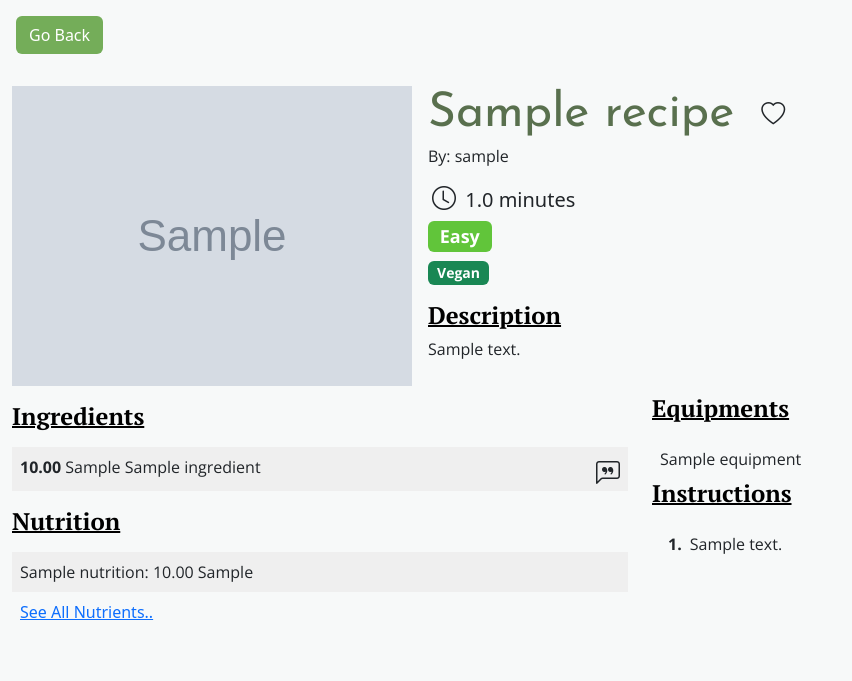
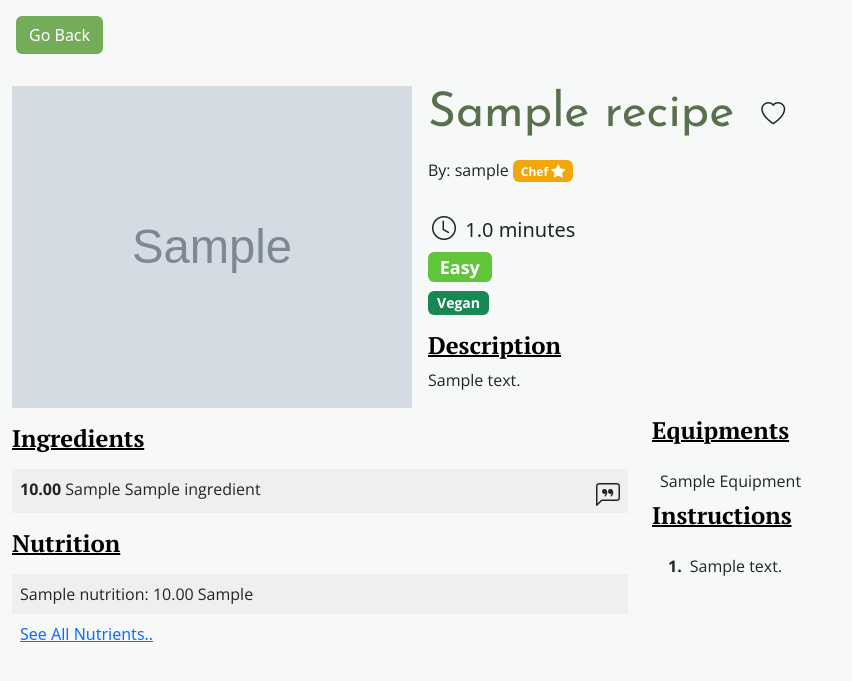
Before and after one commit to PichapopRo/project-pantry, a Django app: page /recipes/1/ in a window 1280 px wide. Shown: the part 71-752 px from the top of the page, without its empty margins (0-852 px from the left). Run offline with Django 5.2, Linux system fonts and the light colour scheme; data comes from the database, SQL or seed files in the repository; tables that the repository leaves empty hold one stand-in row (values such as "Sample post"); grey boxes marked "Sample" are stand-in pictures; some web fonts are replaced.

Commit message:
Add chef badge to UI

```diff
--- a/webpage/static/styles/style.css
+++ b/webpage/static/styles/style.css
@@ -134,3 +134,13 @@ img {
 .bi-arrow-up{
     font-size: 20px;
 }
+.star{
+    font-size: 14px;
+    color: #ffca18;
+    outline: #f1a60b;
+}
+.bi-star-fill{
+    font-size: 14px;
+    color: #ffffff;
+    font-weight: 500;
+}
--- a/webpage/templates/recipes/description.html
+++ b/webpage/templates/recipes/description.html
@@ -84,7 +84,11 @@
                    </a>
                 {% endif %}
                 </form></h1>
-        <p>By: {{ recipe.poster_id.username }}</p>
+        <p>By: {{ recipe.poster_id.username }}
+        {% if recipe.poster_id.profile.chef_badge %}
+                    <small class="badge badge-warning rounded my-3">Chef <i class="bi bi-star-fill star mb-3"></i></small>
+                    {% endif %}
+        </p>
         <h5><i class="bi bi-clock mx-1"></i> {{ recipe.estimated_time }} minutes</h5>
                 {% if recipe.get_difficulty == "Easy" %}
                 <h4><span class="badge badge-pill badge-success">Easy</span></h4>
@@ -168,7 +172,7 @@
             <h4 class="mb-3 thick mt-2">Equipments</h4>
             <ul class="list-group fill" id="equipment">
                 {% for equipment in equipments %}
-                <li class="checked"><p class="my-2 mx-2">{{ equipment.equipment.name }}</li>
+                <li class="checked"><p class="my-2 mx-2 text-capitalize">{{ equipment.equipment.name }}</li>
                 {% empty %}
                 {% endfor %}
             </ul>
--- a/webpage/templates/recipes/recipe_list.html
+++ b/webpage/templates/recipes/recipe_list.html
@@ -118,7 +118,11 @@
             <div class="card-body">
                 <small>Favourites: <span class="favourite-count" id="favourite-count-{{ recipe.id }}">{{ recipe.favourite_set.count }}</span></small>
             <h3 class="card-title">{{ recipe.name }}</h3>
-                <small class="card-text">By: {{ recipe.poster_id.username }}</small>
+                <small class="card-text">By: {{ recipe.poster_id.username }}
+                {% if recipe.poster_id.profile.chef_badge %}
+                    <i class="bi bi-star-fill"></i>
+                    {% endif %}
+                </small>
                 <a href="{% url 'recipe' recipe.id %}" class="stretched-link"></a>
                     <form method="post">
                     {% csrf_token %}
```
